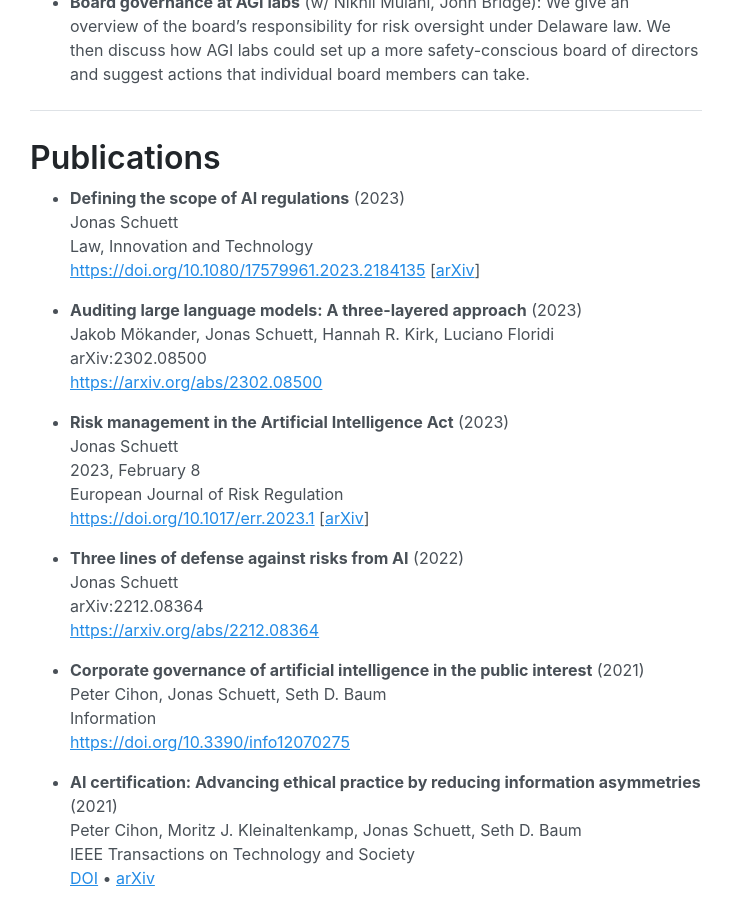
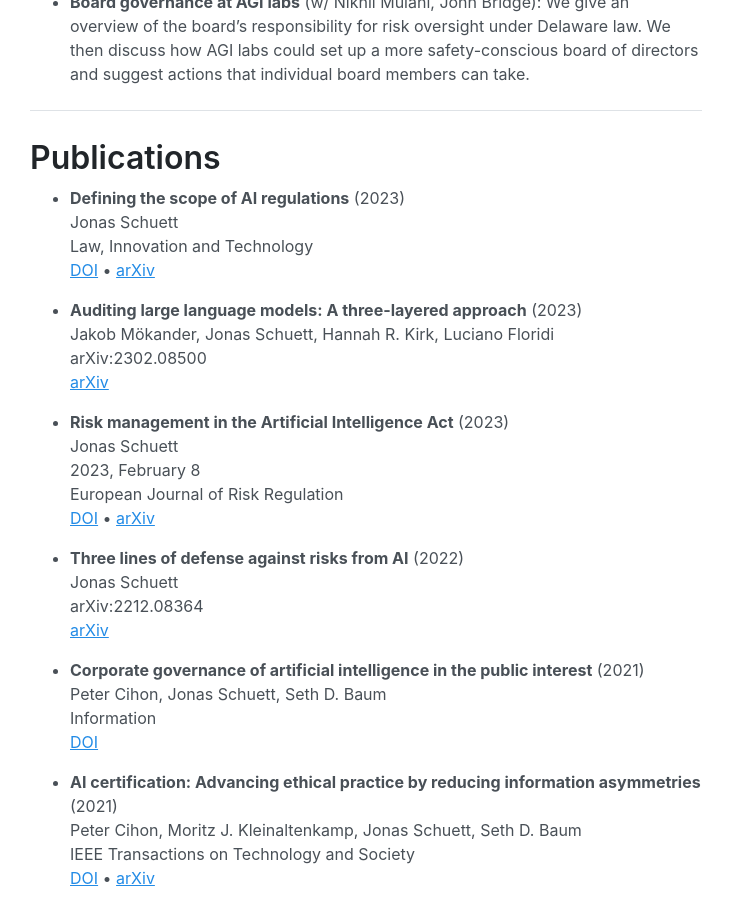
Before and after one commit to jonasschuett/jonasschuett.github.io, a Jekyll site: the page built from _posts/2020-04-04-introduction.md, in a window 1280 px wide and 900 px high, scrolled down 1866 px. Shown: the whole window, without its empty margins (274-1005 px from the left). Built offline with Jekyll 4.4.1, drawn with Linux system fonts in a browser that asks for light colours; part of the change alters nothing that is shown.

Commit message:
Update 2020-04-04-introduction.md

```diff
--- a/_posts/2020-04-04-introduction.md
+++ b/_posts/2020-04-04-introduction.md
@@ -67,28 +67,28 @@ I’m a Research Fellow at the [Centre for the Governance of AI](https://governa
 - **Defining the scope of AI regulations** (2023) <br>
 Jonas Schuett <br>
 Law, Innovation and Technology <br>
-[https://doi.org/10.1080/17579961.2023.2184135](https://doi.org/10.1080/17579961.2023.2184135) [[arXiv](https://arxiv.org/abs/1909.01095)]
+[DOI](https://doi.org/10.1080/17579961.2023.2184135) • [arXiv](https://arxiv.org/abs/1909.01095)
 
 - **Auditing large language models: A three-layered approach** (2023) <br>
 Jakob Mökander, Jonas Schuett, Hannah R. Kirk, Luciano Floridi <br>
 arXiv:2302.08500 <br>
-[https://arxiv.org/abs/2302.08500](https://arxiv.org/abs/2302.08500)
+[arXiv](https://arxiv.org/abs/2302.08500)
 
 - **Risk management in the Artificial Intelligence Act** (2023) <br>
 Jonas Schuett <br>
 2023, February 8 <br>
 European Journal of Risk Regulation <br>
-[https://doi.org/10.1017/err.2023.1](https://doi.org/10.1017/err.2023.1) [[arXiv](https://arxiv.org/abs/2212.03109)]
+[DOI](https://doi.org/10.1017/err.2023.1) • [arXiv](https://arxiv.org/abs/2212.03109)
 
 - **Three lines of defense against risks from AI** (2022) <br>
 Jonas Schuett <br>
 arXiv:2212.08364 <br>
-[https://arxiv.org/abs/2212.08364](https://arxiv.org/abs/2212.08364)
+[arXiv](https://arxiv.org/abs/2212.08364)
 
 - **Corporate governance of artificial intelligence in the public interest** (2021) <br>
 Peter Cihon, Jonas Schuett, Seth D. Baum <br>
 Information <br>
-[https://doi.org/10.3390/info12070275](https://doi.org/10.3390/info12070275)
+[DOI](https://doi.org/10.3390/info12070275)
 
 - **AI certification: Advancing ethical practice by reducing information asymmetries** (2021) <br>
 Peter Cihon, Moritz J. Kleinaltenkamp, Jonas Schuett, Seth D. Baum <br>
```
